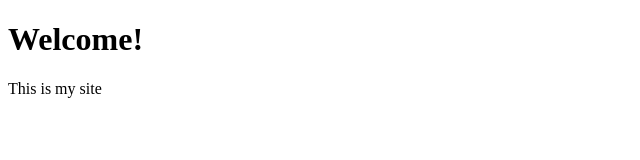
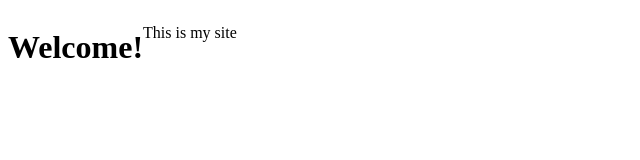
Before and after one commit to ZackIonic/ZackIonic.github.io, a plain HTML site: page index.html in a window 1280 px wide. Shown: the whole page, without its empty margins (0-640 px from the left). Drawn offline with Linux system fonts and the light colour scheme.

Commit message:
Added style

```diff
--- a/index.html
+++ b/index.html
@@ -3,11 +3,9 @@
     <head>
         <meta charset="utf-8">
         <title>Hello, World!</title>
-        <style>
-
-        </style>
+        <link rel="stylesheet" href="styles.css">
     </head>
-    <body>
+    <body id="flexcontainer" class="fira">
         <h1>Welcome!</h1>
         <p>This is my site</p>
     </body>
--- /dev/null
+++ b/styles.css
@@ -0,0 +1,11 @@
+.Fira {
+    font-family: "Fira Code";
+}
+h1, h2 {
+    text-align: center;
+}
+
+#flexcontainer {
+    display: flex;
+    flex-wrap: wrap;
+}
```
